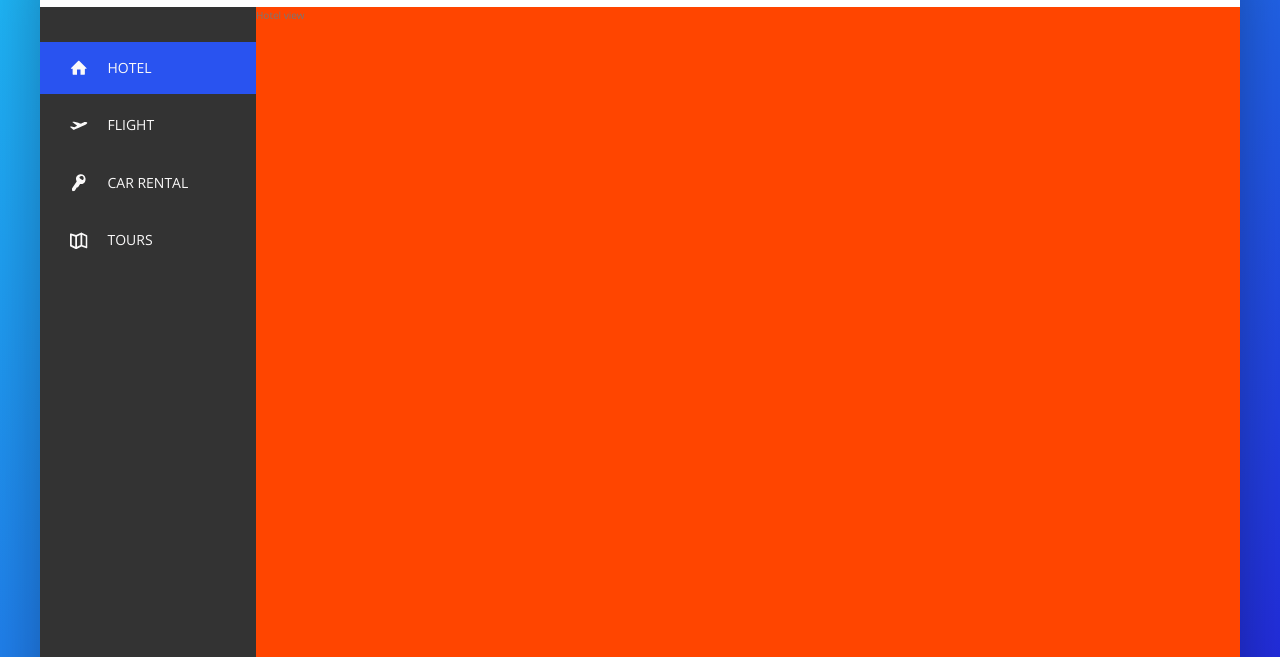
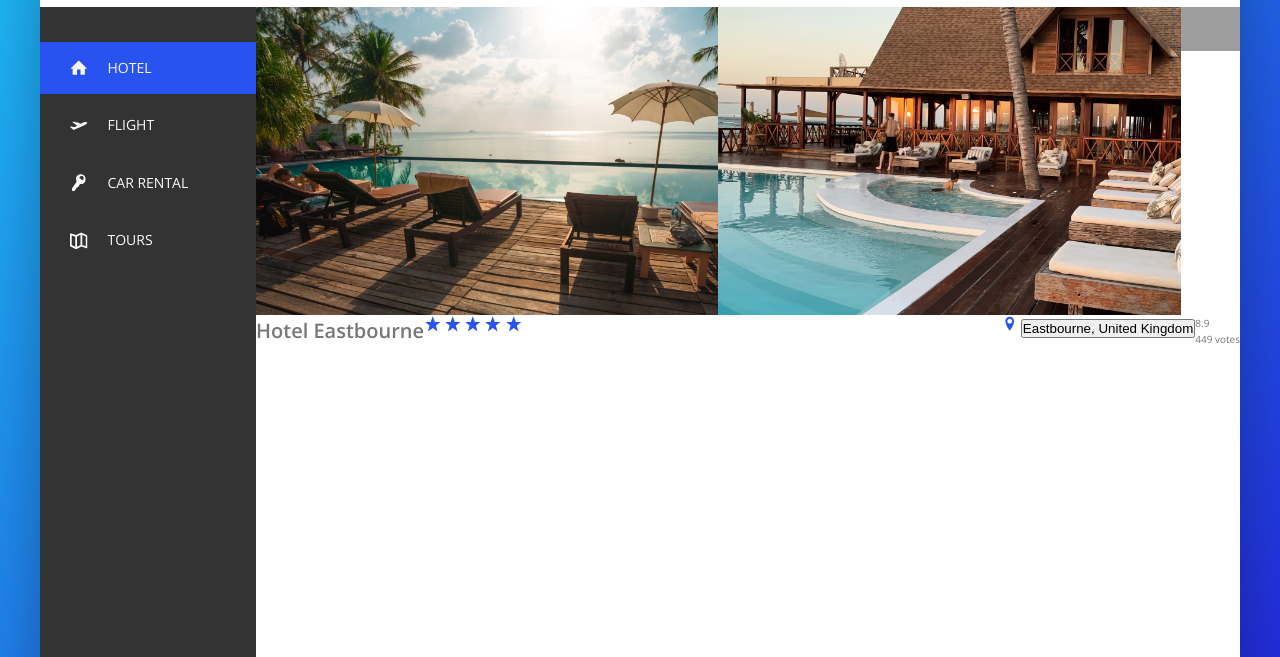
Before and after one commit to dim4ik2911/trip, a website: page index.html in a window 1280 px wide. Shown: the part 143-800 px from the top of the page. Drawn offline with nearby package versions, Linux system fonts and the light colour scheme; grey boxes are pictures that could not be loaded.

Commit message:
building hotel overview part1

```diff
--- a/index.html
+++ b/index.html
@@ -82,7 +82,52 @@
                 </nav>
 
                 <main class="hotel-view">
-                    Hotel view
+                    <div class="gallery">
+                        <figure class="gallery__item">
+                            <img src="img/img1.jpg" alt="Hotel 1" class="gallery__photo">
+                        </figure>
+
+                        <figure class="gallery__item">
+                            <img src="img/img2.jpg" alt="Hotel 2" class="gallery__photo">
+                        </figure>
+
+                        <figure class="gallery__item">
+                            <img src="img/img3.jpg" alt="Hotel 3" class="gallery__photo">
+                        </figure>
+                    </div>
+
+                    <div class="overview">
+                        <h1 class="overview__heading">Hotel Eastbourne</h1>
+                        <div class="overview__stars">
+                            <svg class="overview__icon--star">
+                                <use xlink:href="img/sprite.svg#icon-star"></use>
+                            </svg>
+                            <svg class="overview__icon--star">
+                                <use xlink:href="img/sprite.svg#icon-star"></use>
+                            </svg>
+                            <svg class="overview__icon--star">
+                                <use xlink:href="img/sprite.svg#icon-star"></use>
+                            </svg>
+                            <svg class="overview__icon--star">
+                                <use xlink:href="img/sprite.svg#icon-star"></use>
+                            </svg>
+                            <svg class="overview__icon--star">
+                                <use xlink:href="img/sprite.svg#icon-star"></use>
+                            </svg><!--5 stars hotel-->
+                        </div>
+
+                        <div class="overview__location">
+                            <svg class="overview__icon--location">
+                                <use xlink:href="img/sprite.svg#icon-location-pin"></use>
+                            </svg>
+                            <button class="btn-inline">Eastbourne, United Kingdom</button>
+                        </div>
+
+                        <div class="overview__rating">
+                            <div class="overview__rating--average">8.9</div>
+                            <div class="overview__rating--count">449 votes</div>
+                        </div>
+                    </div>
                 </main>
             </div>
         </div>
--- a/sass/_components.scss
+++ b/sass/_components.scss
@@ -178,3 +178,39 @@
   text-align: center;
   padding: 2.5rem;
 }
+
+//GALLERY
+.gallery {
+  display: flex;
+
+  &__photo {
+    width: 100%;
+    display: block;
+  }
+}
+
+// HOTEL OVERVIEW
+.overview {
+  display: flex;
+
+  &__heading {
+  }
+
+  &__stars {
+    margin-right: auto;
+  }
+  &__icon--star,
+  &__icon--location {
+    width: 1.75rem;
+    height: 1.75rem;
+    fill: var(--color-primary);
+  }
+  &__location {
+  }
+  &__rating {
+  }
+  &__rating--average {
+  }
+  &__rating--count {
+  }
+}
--- a/sass/_layout.scss
+++ b/sass/_layout.scss
@@ -33,7 +33,6 @@
 
 .hotel-view {
   background-color: #fff;
-  background-color: orangered;
   height: 80rem;
   flex: 1;
 }
```
Also changed, not shown: css/style.css, img/img1.jpg (added), img/img2.jpg (added), 1 other file.
